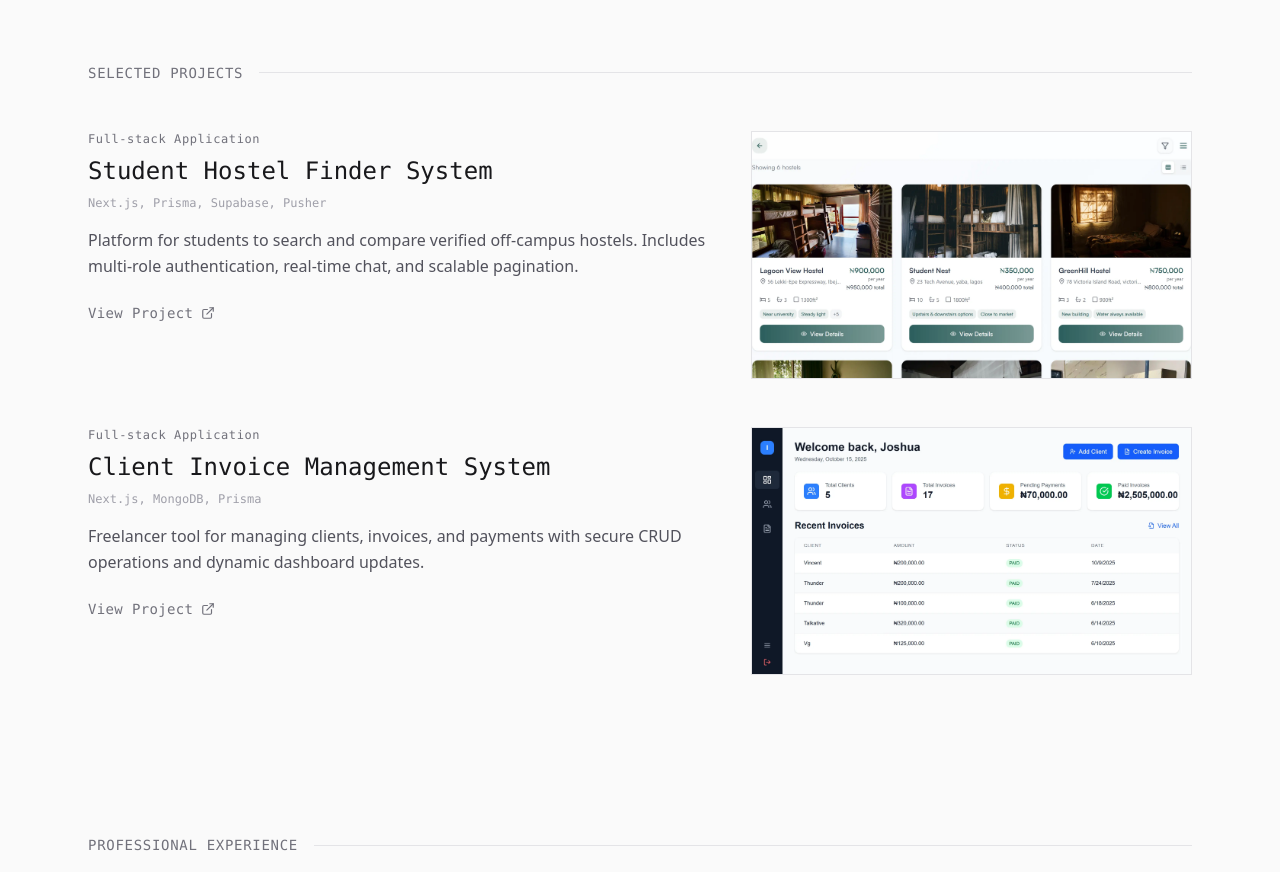
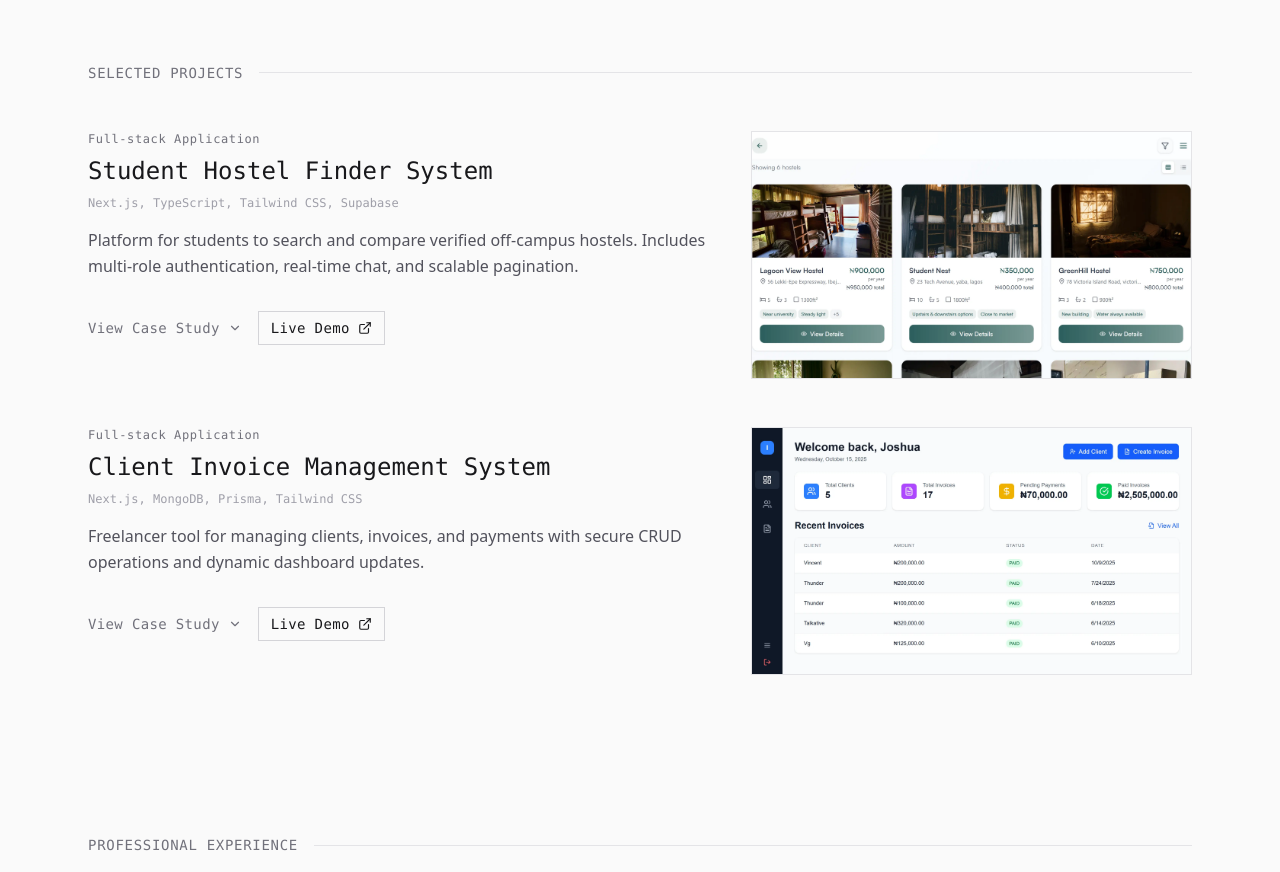
Before and after one commit to Joshardals/my-portfolio, a Next.js app: page / in a window 1280 px wide. Shown: the part 1460-2332 px from the top of the page. Built offline with nearby package versions, Linux system fonts and the light colour scheme.

Commit message:
added case studies to my selected projects

```diff
--- a/app/page.tsx
+++ b/app/page.tsx
@@ -10,6 +10,8 @@ import {
   Menu,
   X,
   Download,
+  ChevronDown,
+  ChevronUp,
 } from "lucide-react";
 import { FontAwesomeIcon } from "@fortawesome/react-fontawesome";
 import { AnimatePresence, motion, useInView } from "framer-motion";
@@ -49,6 +51,7 @@ export default function PortfolioPage() {
   const [activeSection, setActiveSection] = useState("intro");
   const [mousePosition, setMousePosition] = useState({ x: 0, y: 0 });
   const [isMobileMenuOpen, setIsMobileMenuOpen] = useState(false);
+  const [expandedProjects, setExpandedProjects] = useState<number[]>([]);
   const name = "Joshua Bamidele";
 
   // Animation refs for each section
@@ -75,6 +78,12 @@ export default function PortfolioPage() {
       setActiveSection(sectionId);
       setIsMobileMenuOpen(false);
     }
+  };
+
+  const toggleProject = (index: number) => {
+    setExpandedProjects((prev) =>
+      prev.includes(index) ? prev.filter((i) => i !== index) : [...prev, index]
+    );
   };
 
   return (
@@ -204,9 +213,7 @@ export default function PortfolioPage() {
                   </div>
                   <h1 className="text-4xl lg:text-6xl font-light leading-tight">
                     I build web apps that
-                    <span className="block text-zinc-600">
-                      scale and solve.
-                    </span>
+                    <span className="block text-zinc-600">actually work</span>
                   </h1>
                 </motion.div>
 
@@ -365,22 +372,19 @@ export default function PortfolioPage() {
             </motion.div>
 
             <div className="grid gap-12">
-              {projects.map((project, index) => (
-                <motion.div key={index} variants={fadeInUp} className="group">
-                  <a
-                    href={project.demoLink}
-                    target="_blank"
-                    rel="noopener noreferrer"
-                    className="block"
-                  >
+              {projects.map((project, index) => {
+                const isExpanded = expandedProjects.includes(index);
+                return (
+                  <motion.div key={index} variants={fadeInUp}>
                     <div className="grid grid-cols-12 gap-6 lg:gap-8">
                       {/* Project Info */}
-                      <div className="col-span-12 lg:col-span-7 space-y-4 order-2 lg:order-1">
+                      <div className="col-span-12 lg:col-span-7 space-y-6 order-2 lg:order-1">
+                        <div className="space-y-4">
                           <div className="space-y-2">
                             <div className="text-xs text-zinc-500 tracking-wider">
                               {project.type}
                             </div>
-                          <h3 className="text-2xl font-medium group-hover:text-zinc-600 transition-colors">
+                            <h3 className="text-2xl font-medium">
                               {project.title}
                             </h3>
                             <div className="text-xs text-zinc-400">
@@ -391,17 +395,99 @@ export default function PortfolioPage() {
                           <p className="text-zinc-600 font-sans leading-relaxed">
                             {project.description}
                           </p>
+                        </div>
 
-                        <div className="flex items-center gap-2 text-sm text-zinc-500 group-hover:text-zinc-700 transition-colors pt-2">
-                          <span className="tracking-wide">View Project</span>
+                        {/* Case Study Section */}
+                        <AnimatePresence>
+                          {isExpanded && (
+                            <motion.div
+                              initial={{ opacity: 0, height: 0 }}
+                              animate={{ opacity: 1, height: "auto" }}
+                              exit={{ opacity: 0, height: 0 }}
+                              transition={{ duration: 0.4, ease: "easeInOut" }}
+                              className="overflow-hidden"
+                            >
+                              <div className="space-y-6 pt-6 border-t border-zinc-200">
+                                {/* Challenge */}
+                                <div className="space-y-3">
+                                  <div className="flex items-center gap-2">
+                                    <div className="w-1.5 h-1.5 bg-zinc-400 rounded-full" />
+                                    <h4 className="text-xs font-medium tracking-wider text-zinc-500">
+                                      CHALLENGE
+                                    </h4>
+                                  </div>
+                                  <p className="text-sm text-zinc-600 font-sans leading-relaxed pl-4">
+                                    {project.caseStudy.challenge}
+                                  </p>
+                                </div>
+
+                                {/* Solution */}
+                                <div className="space-y-3">
+                                  <div className="flex items-center gap-2">
+                                    <div className="w-1.5 h-1.5 bg-zinc-400 rounded-full" />
+                                    <h4 className="text-xs font-medium tracking-wider text-zinc-500">
+                                      SOLUTION
+                                    </h4>
+                                  </div>
+                                  <p className="text-sm text-zinc-600 font-sans leading-relaxed pl-4">
+                                    {project.caseStudy.solution}
+                                  </p>
+                                </div>
+
+                                {/* Result */}
+                                <div className="space-y-3">
+                                  <div className="flex items-center gap-2">
+                                    <div className="w-1.5 h-1.5 bg-zinc-400 rounded-full" />
+                                    <h4 className="text-xs font-medium tracking-wider text-zinc-500">
+                                      RESULT
+                                    </h4>
+                                  </div>
+                                  <p className="text-sm text-zinc-600 font-sans leading-relaxed pl-4">
+                                    {project.caseStudy.result}
+                                  </p>
+                                </div>
+                              </div>
+                            </motion.div>
+                          )}
+                        </AnimatePresence>
+
+                        {/* Action Buttons */}
+                        <div className="flex flex-wrap items-center gap-4 pt-2">
+                          <button
+                            onClick={() => toggleProject(index)}
+                            className="inline-flex items-center gap-2 text-sm text-zinc-500 hover:text-zinc-700 transition-colors duration-200"
+                          >
+                            <span className="tracking-wide">
+                              {isExpanded ? "Hide" : "View"} Case Study
+                            </span>
+                            {isExpanded ? (
+                              <ChevronUp size={14} />
+                            ) : (
+                              <ChevronDown size={14} />
+                            )}
+                          </button>
+
+                          <a
+                            href={project.demoLink}
+                            target="_blank"
+                            rel="noopener noreferrer"
+                            className="inline-flex items-center gap-2 text-sm border border-zinc-300 px-3 py-1.5 hover:bg-zinc-100 transition-colors duration-200"
+                          >
+                            <span className="tracking-wide">Live Demo</span>
                             <ExternalLink size={14} />
+                          </a>
                         </div>
                       </div>
 
                       {/* Project Image */}
                       <div className="col-span-12 lg:col-span-5 order-1 lg:order-2">
+                        <a
+                          href={project.demoLink}
+                          target="_blank"
+                          rel="noopener noreferrer"
+                        >
                           <motion.div
-                          className="relative aspect-video overflow-hidden border border-zinc-200 bg-white"
+                            className="relative aspect-video overflow-hidden border border-zinc-200 bg-white group"
                             whileHover={{ scale: 1.02 }}
                             transition={{ duration: 0.3, ease: "easeOut" }}
                           >
@@ -412,11 +498,12 @@ export default function PortfolioPage() {
                             />
                             <div className="absolute inset-0 bg-gradient-to-t from-zinc-900/10 to-transparent opacity-0 group-hover:opacity-100 transition-opacity duration-300" />
                           </motion.div>
+                        </a>
                       </div>
                     </div>
-                  </a>
                   </motion.div>
-              ))}
+                );
+              })}
             </div>
           </motion.div>
         </section>
--- a/lib/data.ts
+++ b/lib/data.ts
@@ -24,24 +24,61 @@ export const socialLinks = [
 
 // Images are ss with 1152 x 648
 
+// export const projects = [
+//   {
+//     title: "Student Hostel Finder System",
+//     tech: "Next.js, Prisma, Supabase, Pusher",
+//     description:
+//       "Platform for students to search and compare verified off-campus hostels. Includes multi-role authentication, real-time chat, and scalable pagination.",
+//     type: "Full-stack Application",
+//     demoLink: "https://havlix.vercel.app/",
+//     image: "/images/projects/hostel-finder-system.webp",
+//   },
+//   {
+//     title: "Client Invoice Management System",
+//     tech: "Next.js, MongoDB, Prisma",
+//     description:
+//       "Freelancer tool for managing clients, invoices, and payments with secure CRUD operations and dynamic dashboard updates.",
+//     type: "Full-stack Application",
+//     demoLink: "https://client-invoice-app-rust.vercel.app/register",
+//     image: "/images/projects/client-invoice-manager.webp",
+//   },
+// ];
+
 export const projects = [
   {
     title: "Student Hostel Finder System",
-    tech: "Next.js, Prisma, Supabase, Pusher",
+    tech: "Next.js, TypeScript, Tailwind CSS, Supabase",
     description:
       "Platform for students to search and compare verified off-campus hostels. Includes multi-role authentication, real-time chat, and scalable pagination.",
     type: "Full-stack Application",
     demoLink: "https://havlix.vercel.app/",
     image: "/images/projects/hostel-finder-system.webp",
+    caseStudy: {
+      challenge:
+        "Finding a verified and affordable hostel as a student in Nigeria can be a real hassle. Most listings online are outdated, unreliable, or flat-out fake, wasting students’ time and money. I wanted to solve that.",
+      solution:
+        "I built a web app that makes finding hostels simple and transparent. Students can browse verified listings, filter by price or amenities, schedule physical inspections, and easily reach out to verified landlords, agents, or helpers. I handled the frontend with Next.js and Tailwind CSS, while Supabase and Prisma handled the backend for data, storage, and real-time updates. Authentication runs on JWT, keeping user sessions secure and scalable.",
+      result:
+        "The MVP runs smoothly and clearly shows what’s possible. Early testers called it “simple and smooth,” which was exactly what I aimed for. The next step is integrating real listings, analytics, and more automation to take it to the next level.",
+    },
   },
   {
     title: "Client Invoice Management System",
-    tech: "Next.js, MongoDB, Prisma",
+    tech: "Next.js, MongoDB, Prisma, Tailwind CSS",
     description:
       "Freelancer tool for managing clients, invoices, and payments with secure CRUD operations and dynamic dashboard updates.",
     type: "Full-stack Application",
     demoLink: "https://client-invoice-app-rust.vercel.app/register",
     image: "/images/projects/client-invoice-manager.webp",
+    caseStudy: {
+      challenge:
+        "Freelancers know the struggle. Juggling clients, invoices, and payment updates across random spreadsheets or apps gets messy fast. It’s easy to lose track of who paid, who didn’t, or what’s due next. I wanted to fix that with something cleaner and easier to use.",
+      solution:
+        "I built an invoice management system that keeps everything in one place. Freelancers can create, edit, and track invoices along with their clients, all from a sleek, responsive dashboard. It handles authentication, CRUD operations, and dynamic data updates. It is fast, modern, and scalable.",
+      result:
+        "The platform makes staying organized effortless. No more spreadsheet headaches, just one smooth dashboard to manage clients and payments. It’s simple, fast, and flexible enough to grow with future features like analytics or payment reminders.",
+    },
   },
 ];
 
```
Lines whose indentation alone changed are shown as unchanged.
